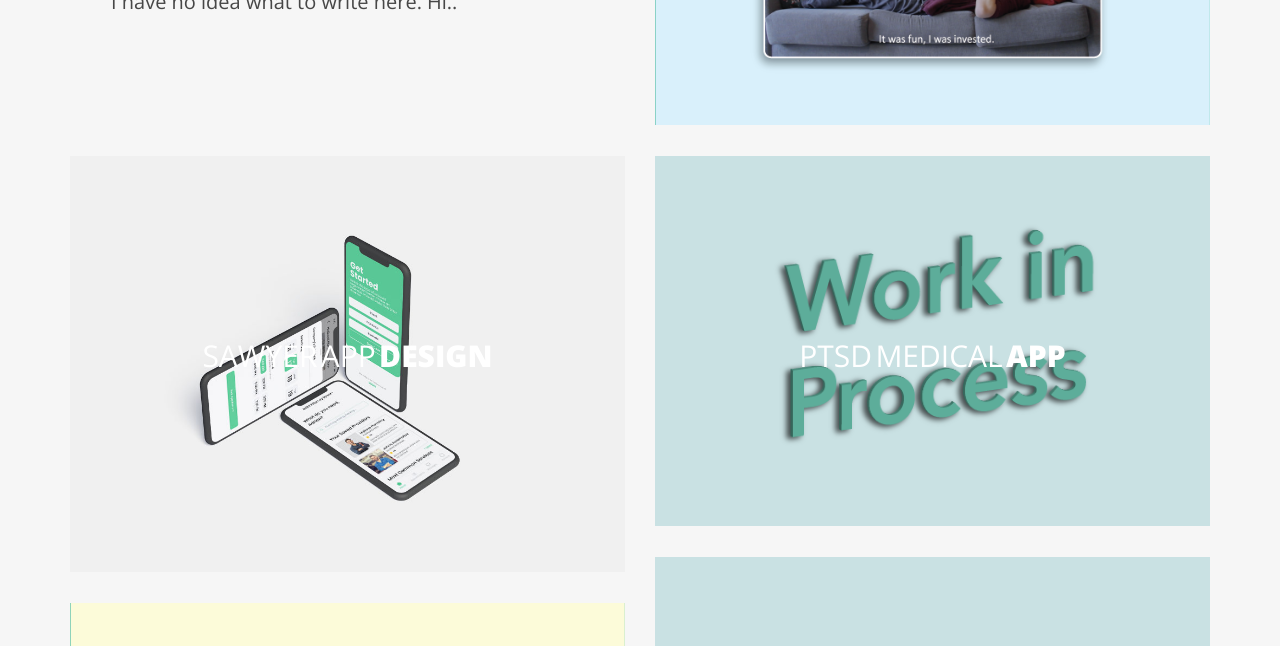
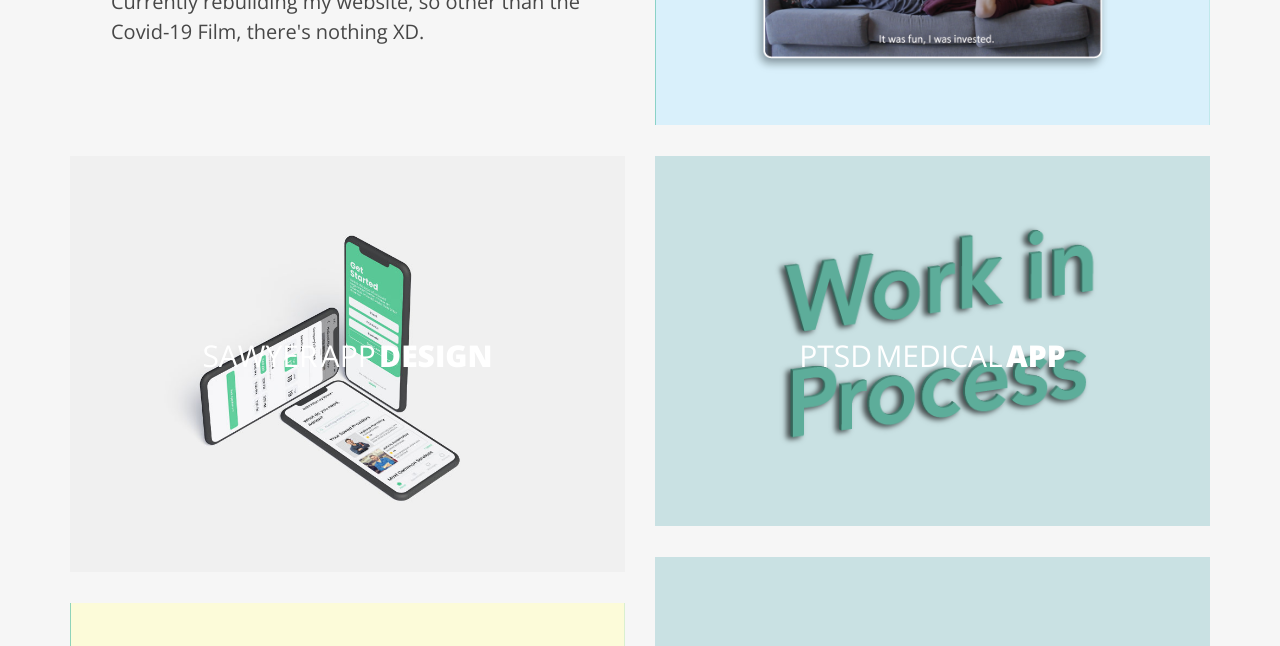
Before and after one commit to emilyli-here/Spring2021, a plain HTML site: page index.html in a window 1280 px wide. Shown: the part 454-1100 px from the top of the page. Drawn offline with nearby package versions, Linux system fonts and the light colour scheme.

Commit message:
Edited comment on title header

```diff
--- a/index.html
+++ b/index.html
@@ -128,7 +128,7 @@
 
                         </header>
 
-                        <p>I have no idea what to write here. Hi..</p>
+                        <p>Currently rebuilding my website, so other than the Covid-19 Film, there's nothing XD. </p>
 
 
                     </article>
```
